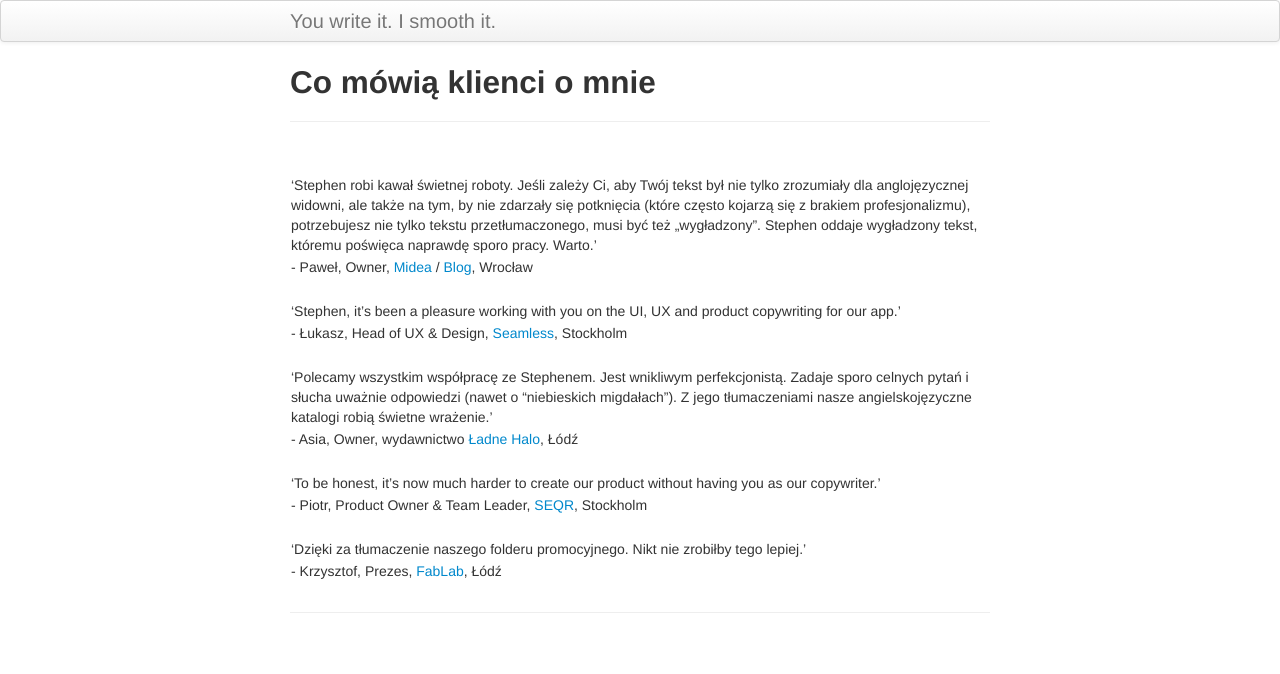
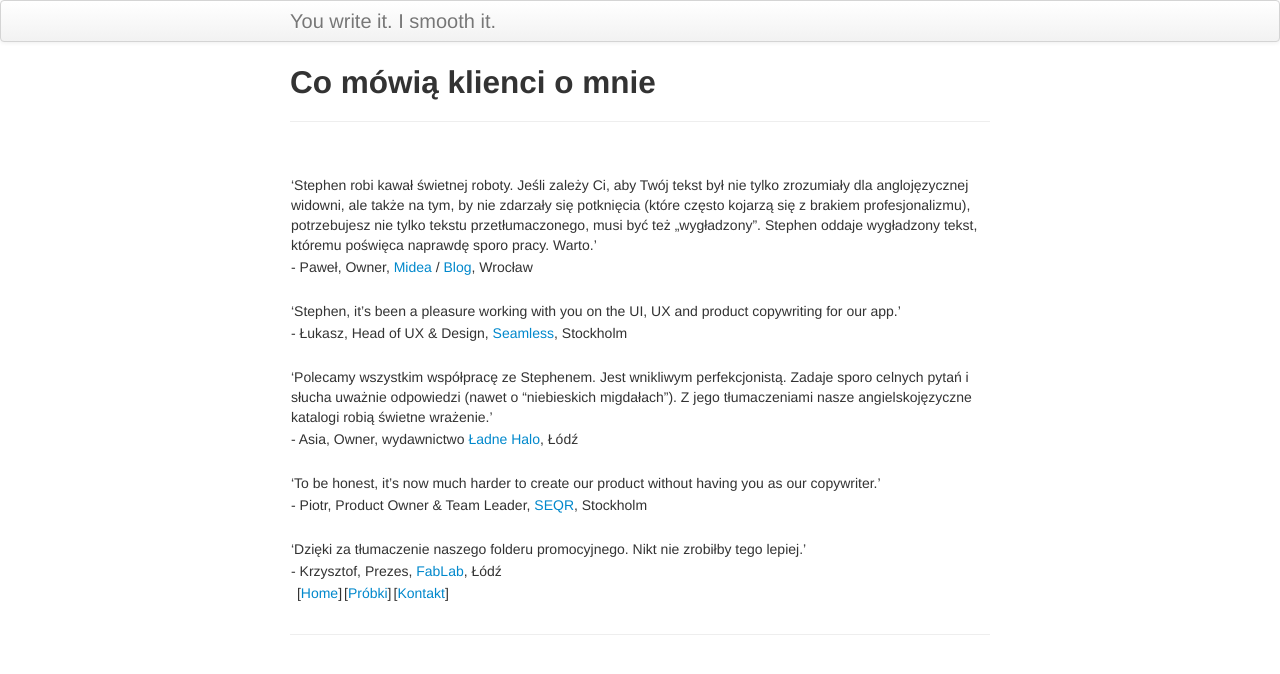
Before and after one commit to StephenEastham/StephenEastham.github.io, a Jekyll site: the page built from pages/opinie.md, in a window 1280 px wide. Shown: the top 674 px of the page. Built offline with Jekyll 4.4.1, drawn with Linux system fonts in a browser that asks for light colours.

Commit message:
Update opinie.md

```diff
--- a/pages/opinie.md
+++ b/pages/opinie.md
@@ -27,3 +27,7 @@ description:
 ---------|
 'Dzięki za tłumaczenie naszego folderu promocyjnego. Nikt nie zrobiłby tego lepiej.'|
 - Krzysztof, Prezes, [FabLab](), Łódź|
+
+
+----|----|----
+|[[Home](../index.html)] | [[Próbki](pages/resources.html)] | [[Kontakt](pages/resources.html)]
```
